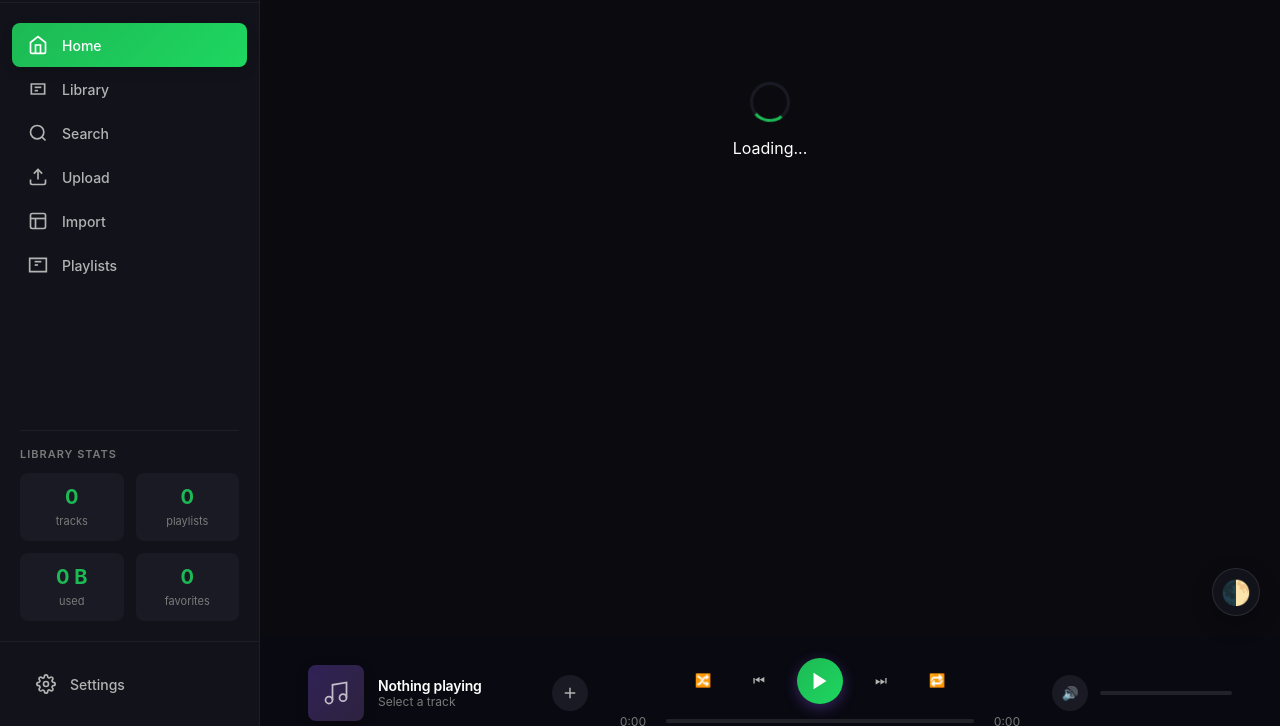
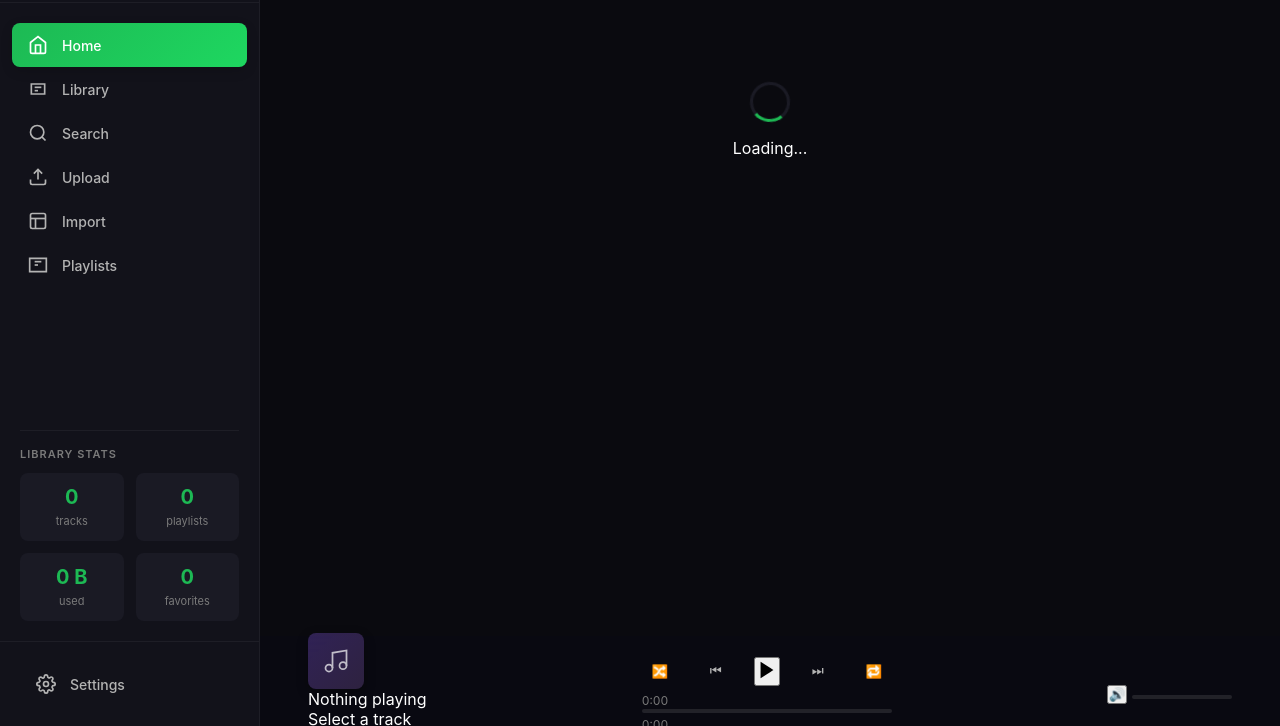
Before and after one commit to drec-stack/musicplatform, a plain HTML site: page index.html in a window 1280 px wide. Shown: the part 74-800 px from the top of the page. Drawn offline with Linux system fonts and the light colour scheme.

Commit message:
Update index.html

```diff
--- a/index.html
+++ b/index.html
@@ -88,20 +88,20 @@
         <!-- Player Footer -->
         <footer id="player">
             <div class="player-container">
-                <!-- Track Info -->
-                <div class="player-track">
+                <!-- Track Info Block -->
+                <div class="player-track-block">
                     <div class="player-cover" id="playerCover">
-                        <svg viewBox="0 0 24 24" fill="none" stroke="currentColor" stroke-width="1.5" width="24" height="24">
+                        <svg viewBox="0 0 24 24" fill="none" stroke="currentColor" stroke-width="1.5" width="28" height="28">
                             <path d="M9 18V5l12-2v13"/>
                             <circle cx="6" cy="18" r="3"/>
                             <circle cx="18" cy="16" r="3"/>
                         </svg>
                     </div>
-                    <div class="player-info">
-                        <div class="player-title" id="playerTitle">Nothing playing</div>
-                        <div class="player-artist" id="playerArtist">Select a track</div>
+                    <div class="player-track-info">
+                        <div class="player-track-title" id="playerTitle">Nothing playing</div>
+                        <div class="player-track-artist" id="playerArtist">Select a track</div>
                     </div>
-                    <button class="btn-icon" id="playerAddToPlaylistBtn" title="Add to playlist">
+                    <button class="player-add-btn" id="playerAddToPlaylistBtn" title="Add to playlist">
                         <svg viewBox="0 0 24 24" fill="none" stroke="currentColor" stroke-width="2" width="18" height="18">
                             <line x1="12" y1="5" x2="12" y2="19"/>
                             <line x1="5" y1="12" x2="19" y2="12"/>
@@ -109,20 +109,20 @@
                     </button>
                 </div>
 
-                <!-- Player Controls -->
-                <div class="player-center">
+                <!-- Player Controls Block -->
+                <div class="player-controls-block">
                     <div class="player-buttons">
                         <button class="player-btn" id="shuffleBtn" title="Shuffle">🔀</button>
                         <button class="player-btn" id="prevBtn" title="Previous">⏮</button>
-                        <button class="player-btn-play" id="playBtn" title="Play">
-                            <svg viewBox="0 0 24 24" fill="currentColor" width="20" height="20" id="playIcon">
+                        <button class="player-play-btn" id="playBtn" title="Play">
+                            <svg viewBox="0 0 24 24" fill="currentColor" width="22" height="22" id="playIcon">
                                 <polygon points="5 3 19 12 5 21 5 3"/>
                             </svg>
                         </button>
                         <button class="player-btn" id="nextBtn" title="Next">⏭</button>
                         <button class="player-btn" id="repeatBtn" title="Repeat">🔁</button>
                     </div>
-                    <div class="player-progress">
+                    <div class="player-progress-block">
                         <span class="player-time" id="currentTime">0:00</span>
                         <div class="player-progress-bar" id="progressBar">
                             <div class="player-progress-fill" id="progressFill"></div>
@@ -131,12 +131,10 @@
                     </div>
                 </div>
 
-                <!-- Volume Control -->
-                <div class="player-right">
-                    <div class="player-volume">
-                        <button class="btn-icon" id="volumeBtn" title="Volume">🔊</button>
-                        <input type="range" class="player-volume-slider" id="volumeSlider" min="0" max="100" value="70">
-                    </div>
+                <!-- Volume Control Block -->
+                <div class="player-volume-block">
+                    <button class="player-volume-btn" id="volumeBtn" title="Volume">🔊</button>
+                    <input type="range" class="player-volume-slider" id="volumeSlider" min="0" max="100" value="70">
                 </div>
             </div>
         </footer>
@@ -150,9 +148,6 @@
     <!-- Notifications -->
     <div class="notification-container" id="notificationContainer"></div>
 
-    <!-- Theme Toggle -->
-    <div class="theme-toggle" id="themeToggle" title="Switch theme">🌓</div>
-
     <!-- Initialization Scripts -->
     <script>
         // Check IndexedDB support
@@ -163,21 +158,6 @@
                 loaderError.style.display = 'block';
             }
             document.body.classList.add('error');
-        }
-
-        // Theme handling
-        var themeToggle = document.getElementById('themeToggle');
-        var savedTheme = localStorage.getItem('musichub_theme');
-        if (savedTheme === 'light') {
-            document.body.classList.add('light-theme');
-        }
-
-        if (themeToggle) {
-            themeToggle.addEventListener('click', function() {
-                document.body.classList.toggle('light-theme');
-                var newTheme = document.body.classList.contains('light-theme') ? 'light' : 'dark';
-                localStorage.setItem('musichub_theme', newTheme);
-            });
         }
     </script>
 
```
